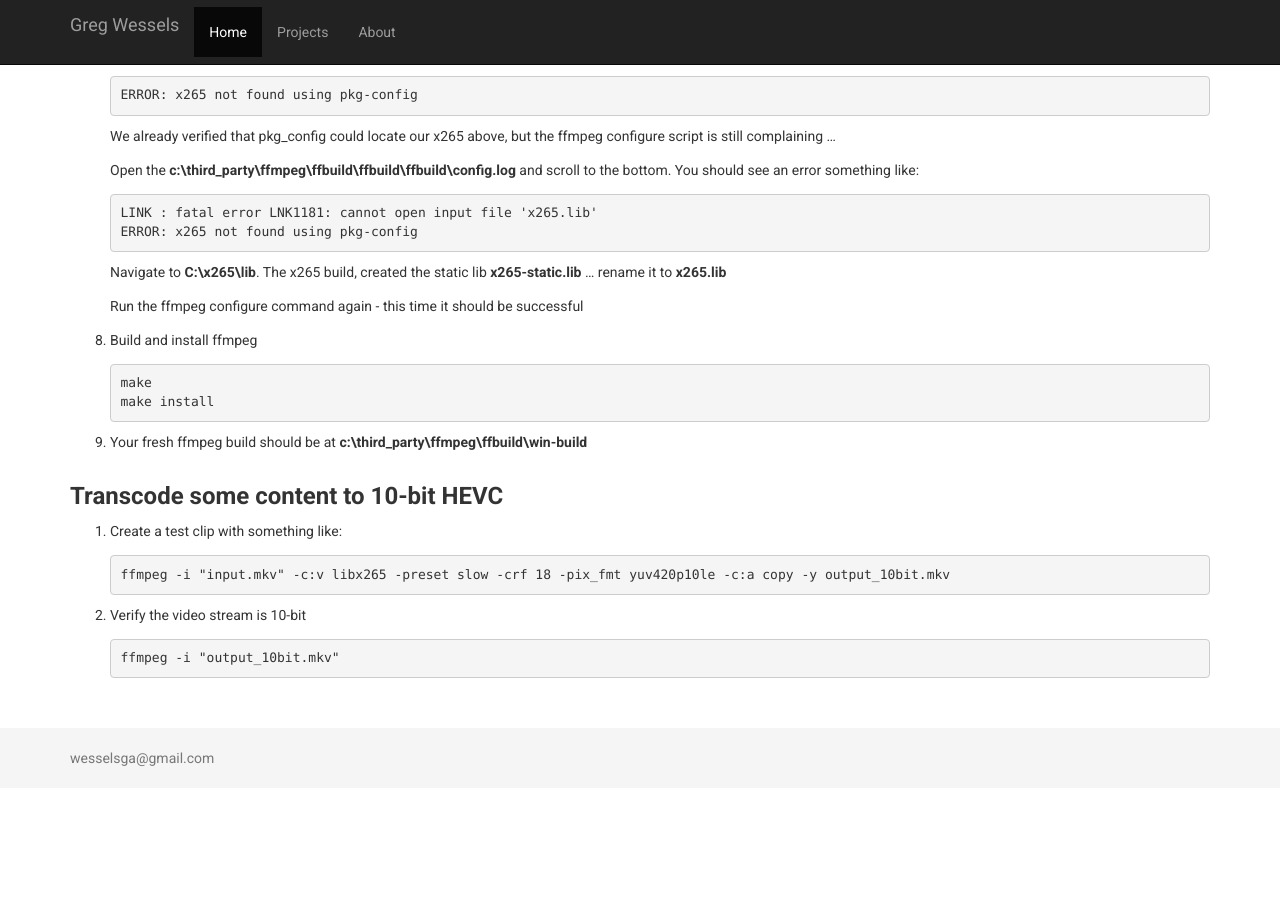
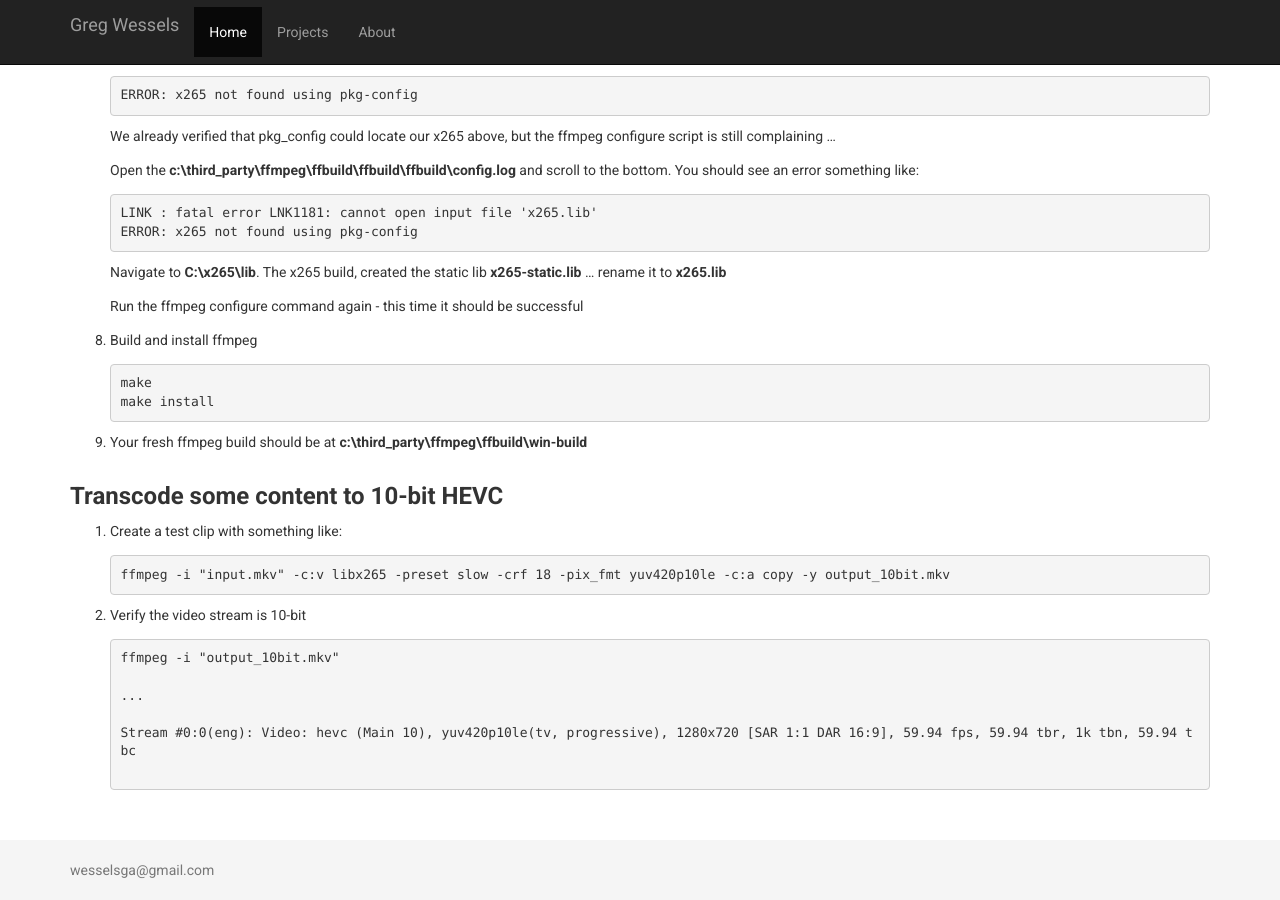
Before and after one commit to wesselsga/wesselsga.github.io, a Jekyll site: the page built from _posts/2017-10-27-ffmpeg-x265.md, in a window 1280 px wide and 900 px high, scrolled down 2990 px. Built offline with Jekyll 4.4.1, drawn with Linux system fonts in a browser that asks for light colours; before the commit the page ends 3778 px from its top, so only the background shows below that.

Commit message:
Update 2017-10-27-ffmpeg-x265.md

````diff
--- a/_posts/2017-10-27-ffmpeg-x265.md
+++ b/_posts/2017-10-27-ffmpeg-x265.md
@@ -189,6 +189,11 @@ Here are the exact steps I did to build both ffmpeg and libx265 with Visual Stud
 
       ```Batchfile
       ffmpeg -i "output_10bit.mkv"
+
+      ...
+
+      Stream #0:0(eng): Video: hevc (Main 10), yuv420p10le(tv, progressive), 1280x720 [SAR 1:1 DAR 16:9], 59.94 fps, 59.94 tbr, 1k tbn, 59.94 tbc
+
       ```
 
   [cmake_1]:https://s3.amazonaws.com/gregwessels/posts/2017/cmake_x265.jpg "CMAKE GUI for x265"
````
